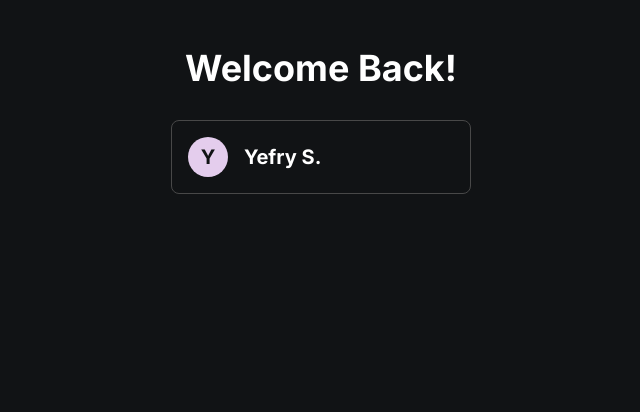
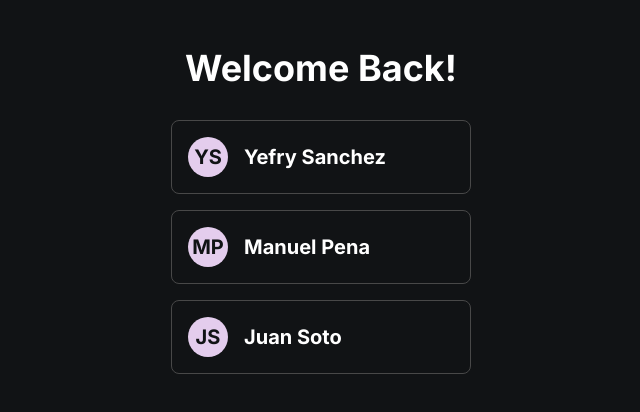
Before and after one commit to yefrysanchez/EzPOS, a React (Vite) app: page / in a window 1280 px wide. Shown: the top 412 px of the page, without its empty margins (319-959 px from the left). Built offline with nearby package versions, Linux system fonts and the light colour scheme.

Commit message:
clockin page / employee itaration

```diff
--- a/src/components/ClockInComponent/ClockInComponent.tsx
+++ b/src/components/ClockInComponent/ClockInComponent.tsx
@@ -1,12 +1,20 @@
-const ClockInComponent = () => {
+
+type ClockInComponentType = {
+  name: string,
+  lastName: string
+}
+
+
+
+const ClockInComponent: React.FC<ClockInComponentType> = ({name, lastName}) => {
   return (
     <div className="mb-4 overflow-hidden flex items-center gap-4 duration-200 hover:bg-purple group cursor-pointer p-4 border border-gray max-w-[300px] mx-auto font-bold rounded-lg text-xl">
       <div className="bg-pink flex-shrink-0 group-hover:bg-white duration-200 text-black h-10 w-10 rounded-full flex items-center justify-center">
-        <span>Y</span>
+        <span>{name[0]}{lastName[0]}</span>
       </div>
       <div className="text-white group-hover:text-black duration-200 overflow-hidden text-nowrap whitespace-nowrap text-ellipsis">
-        {" "}
-        Yefry S.
+
+        {name} {lastName}
       </div>
     </div>
   );
--- a/src/pages/ClockIn/ClockIn.tsx
+++ b/src/pages/ClockIn/ClockIn.tsx
@@ -1,9 +1,11 @@
 import { useState } from "react";
 import ClockInComponent from "../../components/ClockInComponent/ClockInComponent";
 import KeyPad from "../../components/KeyPad/KeyPad";
+import { employees } from "../../dummyData/employee";
 
 const ClockIn = () => {
   const [isSelected, setIsSelected] = useState(false);
+
   return (
     <div className="flex h-screen w-full">
       <div
@@ -13,9 +15,11 @@ const ClockIn = () => {
           Welcome Back!
         </h1>
         <div className="overflow-y-scroll h-full hide-scrollbar-webkit hide-scrollbar-firefox">
-          <div onClick={() => setIsSelected(!isSelected)}>
-            <ClockInComponent />
-          </div>
+          {employees.map((e) => (
+            <div key={e.name} onClick={() => setIsSelected(!isSelected)}>
+              <ClockInComponent name={e.name} lastName={e.lastName} />
+            </div>
+          ))}
         </div>
       </div>
       <div
```
